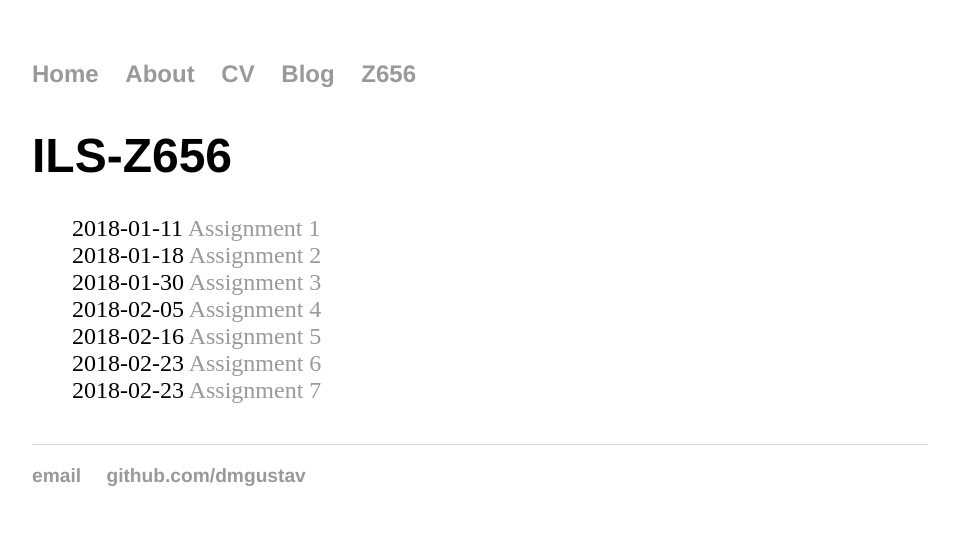
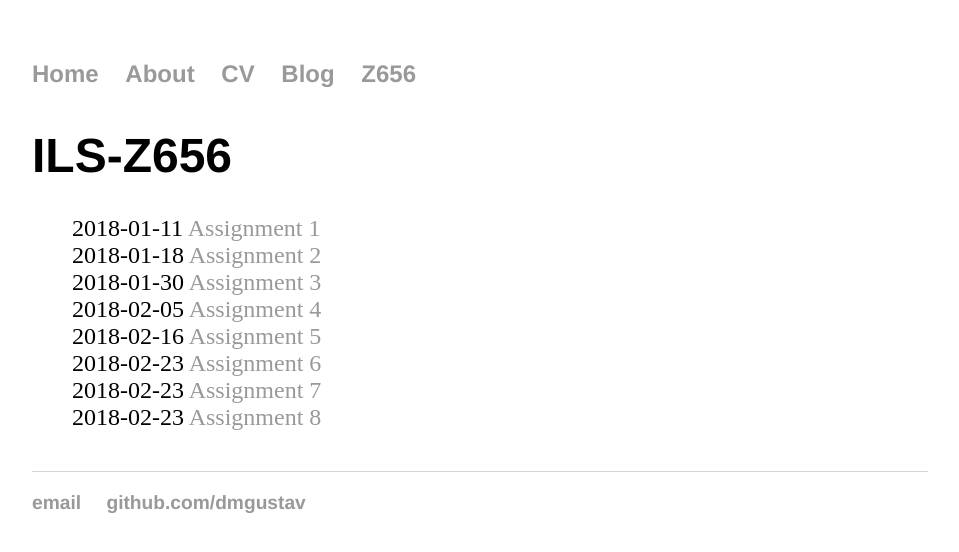
Before and after one commit to dmgustav/dmgustav.github.io, a Jekyll site: the page built from z656/index.html, in a window 1280 px wide. Shown: the top 552 px of the page, without its empty margins (160-1119 px from the left). Built offline with Jekyll 4.4.1, drawn with Linux system fonts in a browser that asks for light colours.

Commit message:
Update index.html

```diff
--- a/z656/index.html
+++ b/z656/index.html
@@ -11,4 +11,7 @@ title: ILS-Z656
 		<li>2018-02-16 <a href="/z656/assignment5/index.html" title="assignment 5">Assignment 5</a><li>
 		<li>2018-02-23 <a href="/z656/assignment6/index.html" title="assignment 6">Assignment 6</a><li>
 		<li>2018-02-23 <a href="/z656/assignment7/index.html" title="assignment 7">Assignment 7</a><li>
+		<li>2018-02-23 <a href="/z656/assignment8/index.html" title="assignment 8">Assignment 8</a><li>
+		<!--<li>2018-02-23 <a href="/z656/assignment9/index.html" title="assignment 9">Assignment 9</a><li>-->
+		<!--<li>2018-02-23 <a href="/z656/assignment10/index.html" title="assignment 10">Assignment 10</a><li>-->
 	</ul>
```
